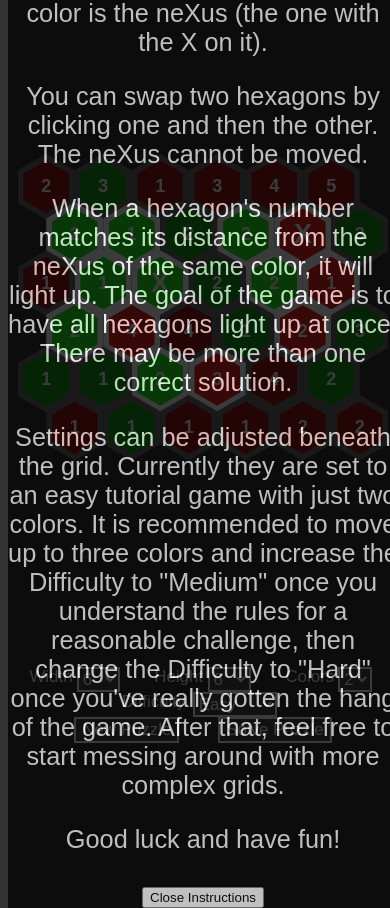
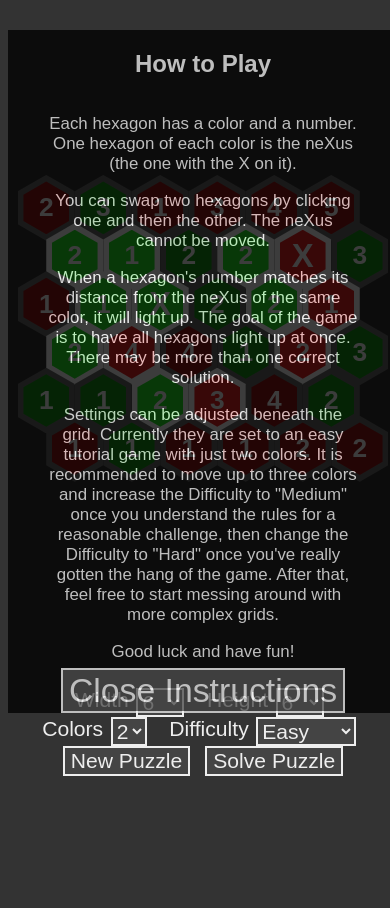
Before and after one commit to LewisWakeford/Waystones, a plain HTML site: page index.html in a window 390 px wide. Shown: the part 78-986 px from the top of the page. After the commit the page ends 854 px from the top, so only its background shows below. Drawn offline with Linux system fonts and the light colour scheme.

Commit message:
Mobile version mostly acceptable

```diff
--- a/index.html
+++ b/index.html
@@ -4,13 +4,6 @@
     <title>WAYSTONES</title>
 </head>
 <script>
-    //TODO LIST:
-    //* Help popup looks a bit crap on mobile
-    //* Text inside the hexes is too small on mobile
-    //* menu bar could us a touch up on both but especially on mobile
-    //* whole page grows too tall on mobile, forcing you to scroll
-
-    //some kind of global list of hexes
     let theSolvedGrid = [];
     let theActiveGrid = [];
     let theNexusCoords = [];
@@ -95,11 +88,12 @@
 
         if(hexIdx === nexusIdx){
             hexElement.myContent.style.background = brightColorValues[hexData.hexColorIdx];
-            hexElement.myText.style.transform = "scale(1.5)";
+            hexElement.myText.classList.add("nexus");
             hexElement.myText.innerHTML = "X";
         }
         else{
-            hexElement.firstChild.innerHTML = hexData.hexNum;
+            hexElement.myText.class = "num";
+            hexElement.myText.innerHTML = hexData.hexNum;
             if(correctPos){
                 hexElement.myContent.style.background = brightColorValues[hexData.hexColorIdx];
             }
@@ -403,7 +397,6 @@
                     hex.style.setProperty("--xFudge", 0.5);
                 }
 
-
                 hex.onclick = function(){onHexClicked(hexIdx)};
 
                 const hexContent = document.createElement("div");
@@ -517,14 +510,23 @@
         display: flex;
         clip-path: polygon(0% 25%, 0% 75%, 50% 100%, 100% 75%, 100% 25%, 50% 0%);
         box-sizing:border-box;
-        font-family: Arial, Helvetica, sans-serif;
-        font-weight: bold;
-        font-size: large;
         justify-content: center;
         align-items: center;
         background-color:#444444;
         width:80%;
         height:80%;
+    }
+    .num
+    {
+        font-family: Arial, Helvetica, sans-serif;
+        font-size: calc(var(--oneHexHeight) * 0.4);
+        font-weight: bold;
+    }
+    .nexus
+    {
+        font-family: Arial, Helvetica, sans-serif;
+        font-size: calc(var(--oneHexHeight) * 0.5);
+        font-weight: bolder;
     }
     .menuBar
     {
@@ -541,10 +543,10 @@
         flex-direction: row;
         align-content: center;
         justify-content: center;
-        font-size: 2vh;
+        font-size: 2.5vh;
         font-family: Arial, Helvetica, sans-serif;
-        margin-left: 5%;
-        margin-right: 5%
+        margin-left:2mm;
+        margin-right:2mm;
     }
     .dropdown
     {
@@ -585,18 +587,42 @@
         align-items: center;
         justify-content: center;
         position: absolute;
-        width: 100vmin;
-        height: 100vmin;
+        width: 100%;
+        height: 100%;
     }
     .popup
     {
+        display: flex;
+        align-items: center;
+        justify-content: center;
+        flex-direction: column;
         text-align: center;
         position: absolute;
         background-color: #000000;
         opacity: 75%;
         pointer-events: all;
         font-family: Arial, Helvetica, sans-serif;
-        font-size: 3vh;
+        font-size: medium;
+        max-height: 90%;
+    }
+    .popupParagraph
+    {
+        width: 80%;
+        height: 80%;
+        scroll-behavior: auto;
+        overflow-y: scroll;
+        font-size: 2vh;
+    }
+    .popupButton
+    {
+        box-sizing: border-box;
+        width: auto;
+        border-style: solid;
+        border-color: #EEEEEE;
+        border-width: 2px;
+        background-color:#444444;
+        color: #EEEEEE;
+        font-size: 4vh;
     }
     .hiddenPopup
     {
@@ -646,8 +672,6 @@
                 <option value="3">Hard</option>
             </select>
         </span>
-    </div>
-    <div class="menuBar">
         <button class = "menuBarButton menuBarElement" id = "button_startover" onclick="restartGame()">New Puzzle</button>
         <button class = "menuBarButton menuBarElement" id = "button_showsolution" onclick="solveGrid()">Solve Puzzle</button>
     </div>
@@ -656,6 +680,7 @@
             <div id = "winPopup" class = "popup hiddenPopup"><h2>SOLVED</h2></div>
             <div id = "startPopup" class = "popup">
                 <h2>How to Play</h2>
+                <div class = "popupParagraph">
                 <p>
                     Each hexagon has a color and a number.
                     One hexagon of each color is the neXus (the one with the X on it).
@@ -679,7 +704,8 @@
                 <p>
                     Good luck and have fun!
                 </p>
-                <button onclick="document.getElementById('startPopup').classList.add('hiddenPopup')">
+                </div>
+                <button class="popupButton" onclick="document.getElementById('startPopup').classList.add('hiddenPopup')">
                     Close Instructions
                 </button>
             </div>
```
